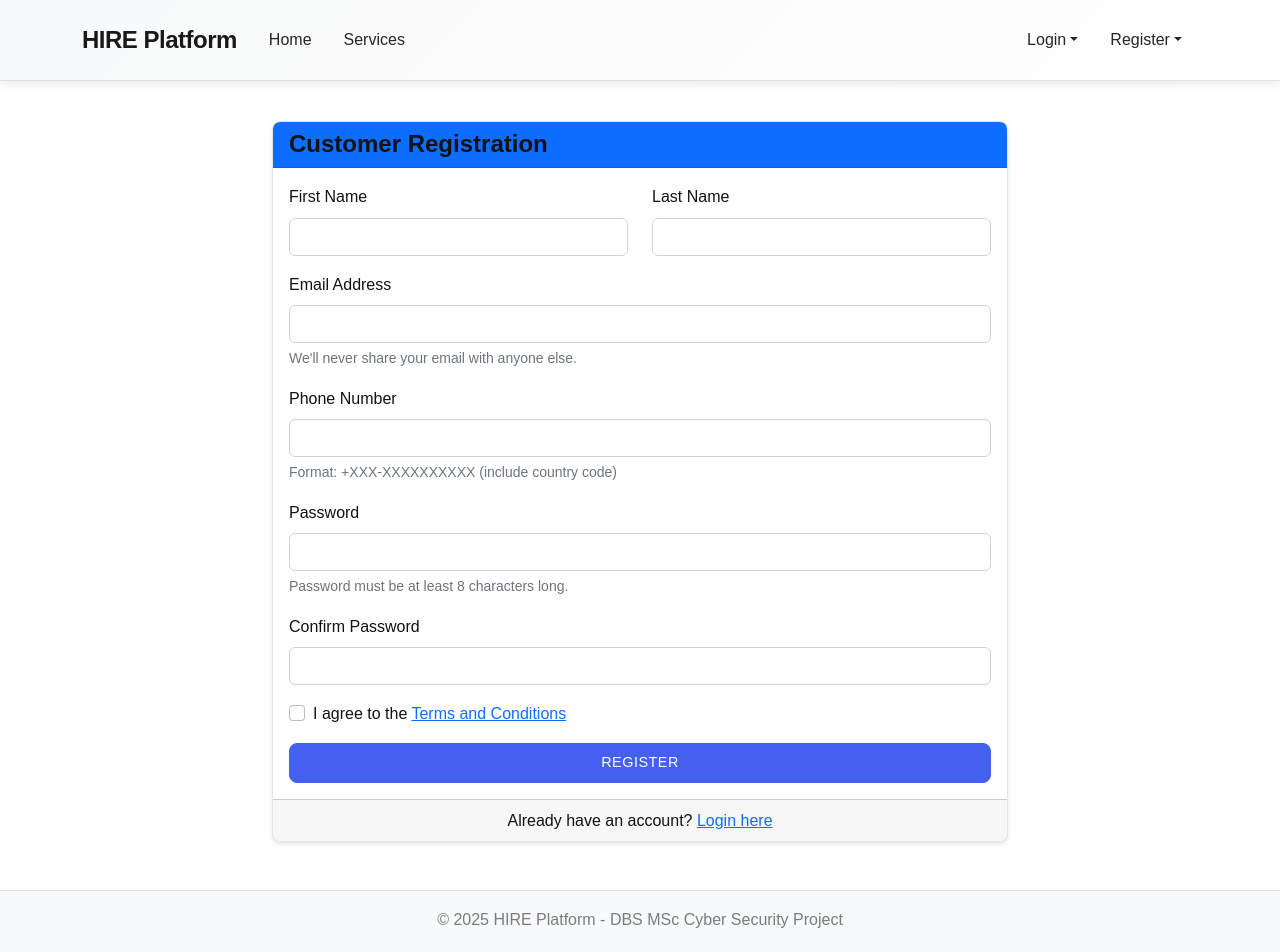
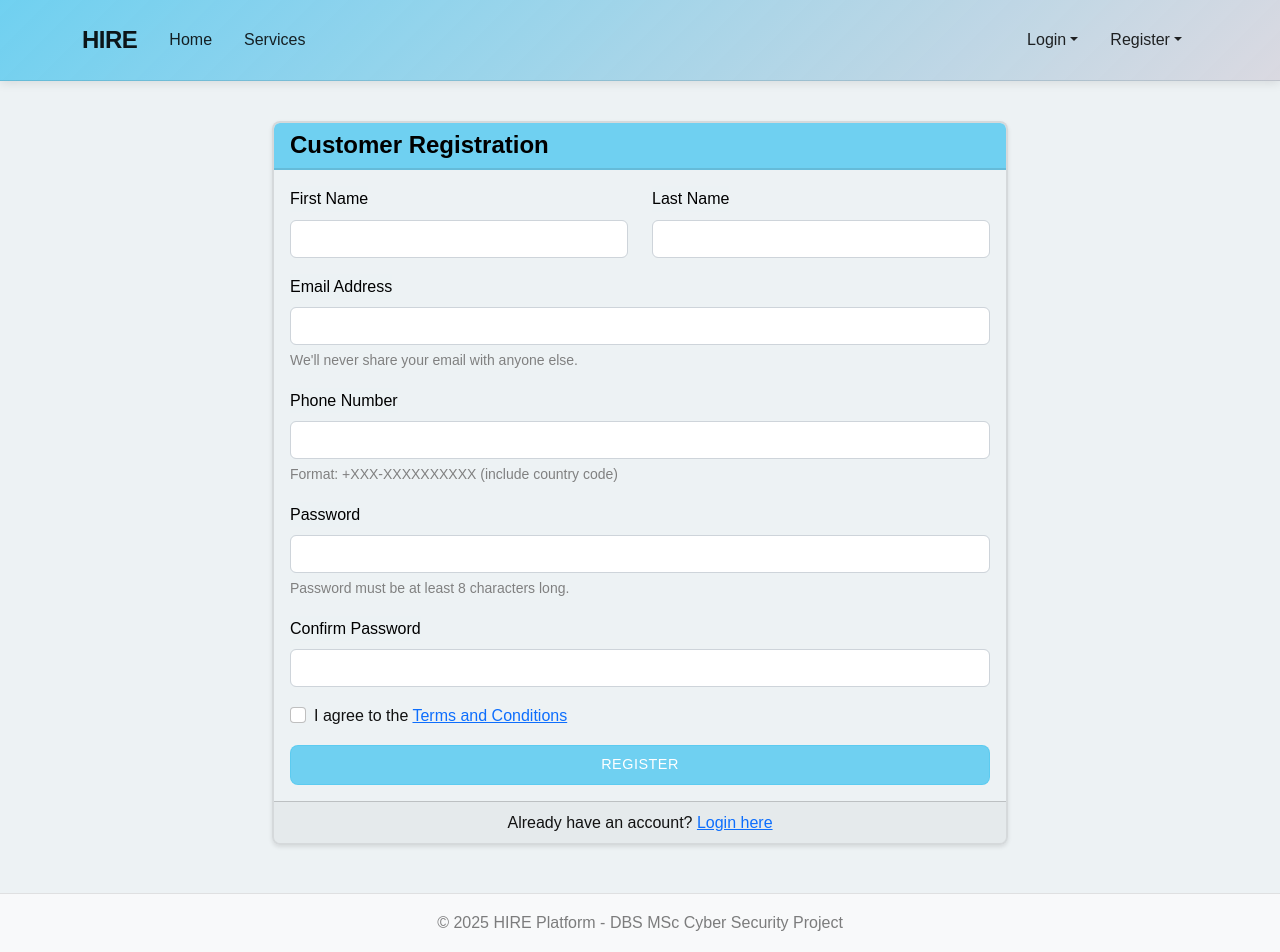
Before and after one commit to dhathriv25/HIRE, a Flask app: page /customer/register in a window 1280 px wide. Before the commit the page ends 928 px from the top, so only its background shows below. Run offline with Flask 2, Linux system fonts and the light colour scheme.

Commit message:
Front end changes ONLY

```diff
--- a/static/css/style.css
+++ b/static/css/style.css
@@ -2,17 +2,17 @@
 
 /* Base Styles */
 :root {
-    --primary-color: #4361ee;
-    --secondary-color: #f72585;
-    --accent-color: #7209b7;
+    --primary-color: #58caf0d6;
+    --secondary-color: #200b7bb7;
+    --accent-color: #3586a1d6;
     --light-color: #121212;
-    --dark-color: #ffffff;
-    --darker-color: #f8f9fa;
-    --surface-color: #ffffff;
-    --surface-color-hover: #f0f0f0;
+    --dark-color: #dad9e1;
+    --darker-color: #b0cfdb;
+    --surface-color: #edf2f4f7;
+    --surface-color-hover: #cae6ef;
     --success-color: #2dc653;
     --warning-color: #ffbe0b;
-    --danger-color: #e5383b;
+    --danger-color: #a52b2d8e;
     --border-radius: 0.5rem;
     --box-shadow: 0 0.5rem 1rem rgba(0, 0, 0, 0.1);
     --transition: all 0.3s ease;
@@ -24,7 +24,7 @@ body {
     flex-direction: column;
     font-family: 'DotGothic16', sans-serif;
     color: var(--light-color);
-    background-color: var(--dark-color);
+    background-color: var(--surface-color);
     line-height: 1.6;
 }
 
@@ -33,7 +33,7 @@ h1, h2, h3, h4, h5, h6 {
     font-family: 'DotGothic16', sans-serif;
     font-weight: 700;
     margin-bottom: 1rem;
-    color: var(--light-color);
+    color: black;
 }
 
 .display-4 {
@@ -49,7 +49,7 @@ h1, h2, h3, h4, h5, h6 {
 
 /* Navbar Styling */
 .navbar {
-    background: linear-gradient(135deg, #f8f9fa, #ffffff) !important;
+    background: linear-gradient(135deg, #58caf0d6, #dad9e1  ) !important;
     border-bottom: 1px solid rgba(0, 0, 0, 0.1);
     box-shadow: 0 2px 10px rgba(0, 0, 0, 0.1);
     padding: 1rem 0;
@@ -141,7 +141,7 @@ h1, h2, h3, h4, h5, h6 {
 /* Cards */
 .card {
     border-radius: var(--border-radius);
-    border: 1px solid rgba(0, 0, 0, 0.1);
+    border: 2px solid rgba(0, 0, 0, 0.1);
     background-color: var(--surface-color);
     box-shadow: 0 0.125rem 0.25rem rgba(0, 0, 0, 0.1);
     transition: var(--transition);
@@ -155,16 +155,32 @@ h1, h2, h3, h4, h5, h6 {
 }
 
 .card-header {
-    background-color: rgba(0, 0, 0, 0.03);
-    border-bottom: 1px solid rgba(0, 0, 0, 0.1);
+    background-color: var(--primary-color);
+    border-bottom: 2px solid rgba(0, 0, 0, 0.1);
     font-weight: 600;
-    color: var(--light-color);
+}
+
+.card-title{
+    color: black;
+
+
+}
+
+.form-text{
+    color: gray;
 }
 
 .service-card:hover {
     border-color: var(--primary-color);
     border-width: 2px;
 }
+
+.form-label {
+    color: black;
+    background-color: var(--surface-color);
+}
+
+
 
 /* Provider Rating */
 .provider-rating {
--- a/templates/base.html
+++ b/templates/base.html
@@ -4,7 +4,7 @@
 <head>
     <meta charset="UTF-8">
     <meta name="viewport" content="width=device-width, initial-scale=1.0">
-    <title>HIRE Platform - {% block title %}{% endblock %}</title>
+    <title>HIRE {% block title %}{% endblock %}</title>
     <!-- Bootstrap CSS -->
     <link href="https://cdn.jsdelivr.net/npm/bootstrap@5.2.3/dist/css/bootstrap.min.css" rel="stylesheet">
     <!-- Custom CSS -->
@@ -15,7 +15,7 @@
         <!-- Navigation Bar section from base.html with fixed links -->
         <nav class="navbar navbar-expand-lg navbar-light bg-white">
             <div class="container">
-                <a class="navbar-brand" href="{{ url_for('main.index') }}">HIRE Platform</a>
+                <a class="navbar-brand" href="{{ url_for('main.index') }}">HIRE</a>
                 <button class="navbar-toggler" type="button" data-bs-toggle="collapse" data-bs-target="#navbarNav">
                     <span class="navbar-toggler-icon"></span>
                 </button>
--- a/templates/customer/add_address.html
+++ b/templates/customer/add_address.html
@@ -12,7 +12,7 @@
 <div class="row">
     <div class="col-md-8 offset-md-2">
         <div class="card">
-            <div class="card-header bg-primary text-white">
+            <div class="card-header">
                 <h4 class="card-title mb-0">Add New Address</h4>
             </div>
             <div class="card-body">
--- a/templates/customer/login.html
+++ b/templates/customer/login.html
@@ -6,7 +6,7 @@
 <div class="row">
     <div class="col-md-6 offset-md-3">
         <div class="card">
-            <div class="card-header bg-primary text-white">
+            <div class="card-header">
                 <h4 class="card-title mb-0">Customer Login</h4>
             </div>
             <div class="card-body">
--- a/templates/customer/register.html
+++ b/templates/customer/register.html
@@ -6,7 +6,7 @@
 <div class="row">
     <div class="col-md-8 offset-md-2">
         <div class="card">
-            <div class="card-header bg-primary text-white">
+            <div class="card-header">
                 <h4 class="card-title mb-0">Customer Registration</h4>
             </div>
             <div class="card-body">
--- a/templates/index.html
+++ b/templates/index.html
@@ -5,7 +5,7 @@
 {% block content %}
 <div class="row mb-5">
     <div class="col-md-8 offset-md-2 text-center">
-        <h1 class="display-4 mb-4">Welcome to HIRE Platform</h1>
+        <h1 class="display-4 mb-4">Welcome to HIRE</h1>
         <p class="lead">Connecting residential service customers with qualified service providers</p>
         <p class="mb-4">Find trusted professionals for all your household maintenance needs</p>
 
--- a/templates/provider/add_service.html
+++ b/templates/provider/add_service.html
@@ -16,7 +16,7 @@
 <div class="row">
     <div class="col-md-8 offset-md-2">
         <div class="card">
-            <div class="card-header bg-primary text-white">
+            <div class="card-header">
                 <h4 class="card-title mb-0">Service Details</h4>
             </div>
             <div class="card-body">
--- a/templates/provider/login.html
+++ b/templates/provider/login.html
@@ -6,7 +6,7 @@
 <div class="row">
     <div class="col-md-6 offset-md-3">
         <div class="card">
-            <div class="card-header bg-primary text-white">
+            <div class="card-header">
                 <h4 class="card-title mb-0">Provider Login</h4>
             </div>
             <div class="card-body">
--- a/templates/provider/register.html
+++ b/templates/provider/register.html
@@ -6,7 +6,7 @@
 <div class="row">
     <div class="col-md-8 offset-md-2">
         <div class="card">
-            <div class="card-header bg-primary text-white">
+            <div class="card-header">
                 <h4 class="card-title mb-0">Provider Registration</h4>
             </div>
             <div class="card-body">
--- a/templates/verify_otp.html
+++ b/templates/verify_otp.html
@@ -6,7 +6,7 @@
 <div class="row">
     <div class="col-md-6 offset-md-3">
         <div class="card">
-            <div class="card-header bg-primary text-white">
+            <div class="card-header">
                 <h4 class="card-title mb-0">Phone Verification</h4>
             </div>
             <div class="card-body">
```
Also changed, not shown: other parts of static/css/style.css (+13 -10 lines).
